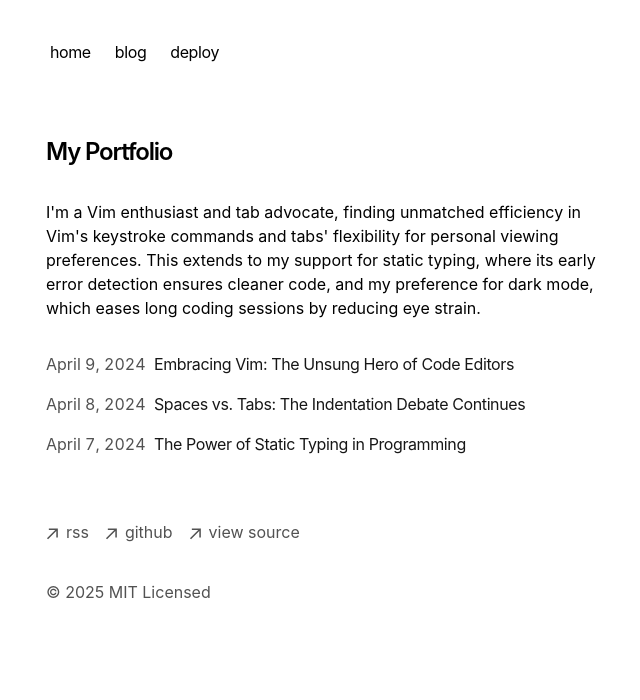
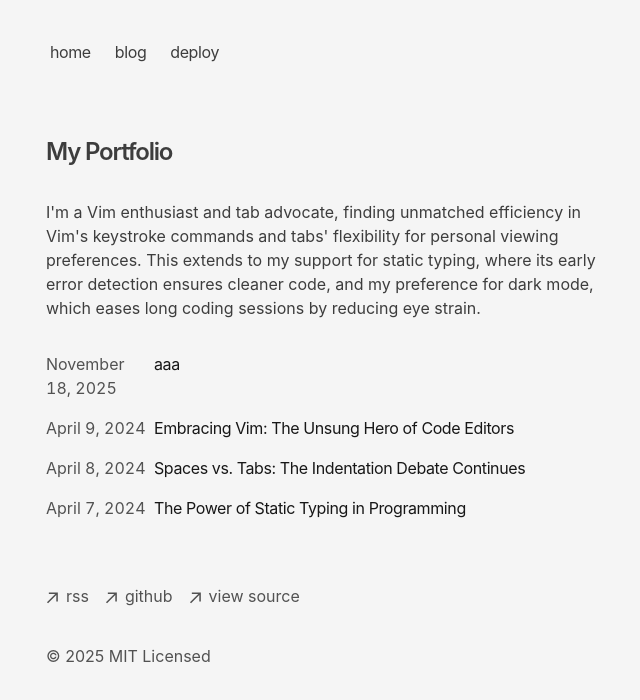
Before and after one commit to Kinomiya-Dai/portfolio-site, a Next.js app: page / in a window 1280 px wide. Shown: the top 700 px of the page, without its empty margins (306-946 px from the left). Built offline with nearby package versions, Linux system fonts and the light colour scheme.

Commit message:
一度コミット

```diff
--- /dev/null
+++ b/app/blog/posts/aaa.mdx
@@ -0,0 +1,5 @@
+---
+title: 'aaa'
+publishedAt: '2025-11-18'
+summary: 'test'
+---
--- a/app/global.css
+++ b/app/global.css
@@ -1,4 +1,11 @@
 @import 'tailwindcss';
+
+@theme inline {
+  --color-pf-bg: #F5F5F5;
+  --color-pf-text: #3D3D3D;
+}
+
+
 
 ::selection {
   background-color: #47a3f3;
@@ -16,6 +23,7 @@
   --sh-property: #e25a1c;
   --sh-entity: #e25a1c;
 }
+
 
 @media (prefers-color-scheme: dark) {
   :root {
--- a/app/layout.tsx
+++ b/app/layout.tsx
@@ -1,7 +1,5 @@
 import './global.css'
 import type { Metadata } from 'next'
-import { GeistSans } from 'geist/font/sans'
-import { GeistMono } from 'geist/font/mono'
 import { Navbar } from './components/nav'
 import { Analytics } from '@vercel/analytics/react'
 import { SpeedInsights } from '@vercel/speed-insights/next'
@@ -45,11 +43,9 @@ export default function RootLayout({
 }) {
   return (
     <html
-      lang="en"
+      lang="ja"
       className={cx(
-        'text-black bg-white dark:text-white dark:bg-black',
-        GeistSans.variable,
-        GeistMono.variable
+        'text-pf-text bg-pf-bg dark:text-pf-text dark:bg-pf-bg',
       )}
     >
       <body className="antialiased max-w-xl mx-4 mt-8 lg:mx-auto">
--- a/package.json
+++ b/package.json
@@ -12,8 +12,7 @@
     "@types/react-dom": "18.2.19",
     "@vercel/analytics": "^1.1.3",
     "@vercel/speed-insights": "^1.0.9",
-    "geist": "1.2.2",
-    "next": "canary",
+    "next": "16",
     "next-mdx-remote": "^4.4.1",
     "postcss": "^8.4.35",
     "react": "18.2.0",
--- /dev/null
+++ b/pnpm-workspace.yaml
@@ -0,0 +1,3 @@
+ignoredBuiltDependencies:
+  - '@vercel/speed-insights'
+  - sharp
--- /dev/null
+++ b/tailwind.config.ts
@@ -0,0 +1,19 @@
+/** @type {import('tailwindcss').Config} */
+module.exports = {
+  darkMode: 'media', // or 'class'
+  content: [
+    "./app/**/*.{js,ts,jsx,tsx,mdx}",
+    "./pages/**/*.{js,ts,jsx,tsx,mdx}",
+    "./components/**/*.{js,ts,jsx,tsx,mdx}"
+  ],
+  theme: {
+    extend: {
+      colors: {
+        // Tailwind にクラス名を作らせる（例: bg-pf-bg -> var(...)）
+        'pf-bg': 'var(--color-pf-bg)',
+        'pf-text': 'var(--color-pf-text)'
+      }
+    }
+  },
+  plugins: []
+}
```
Also changed, not shown: 1 other file (tests, documents, lock files or other folders).
